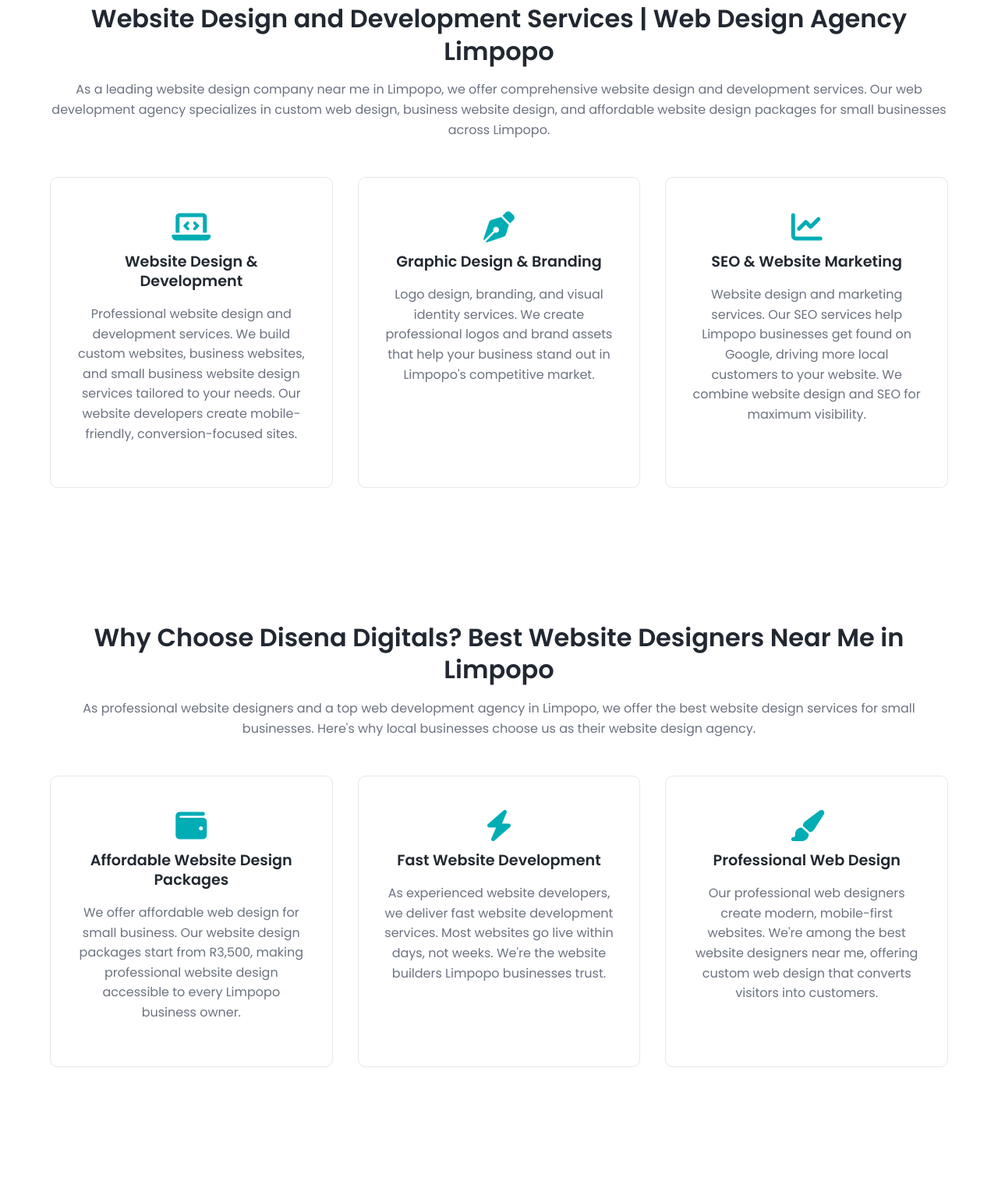
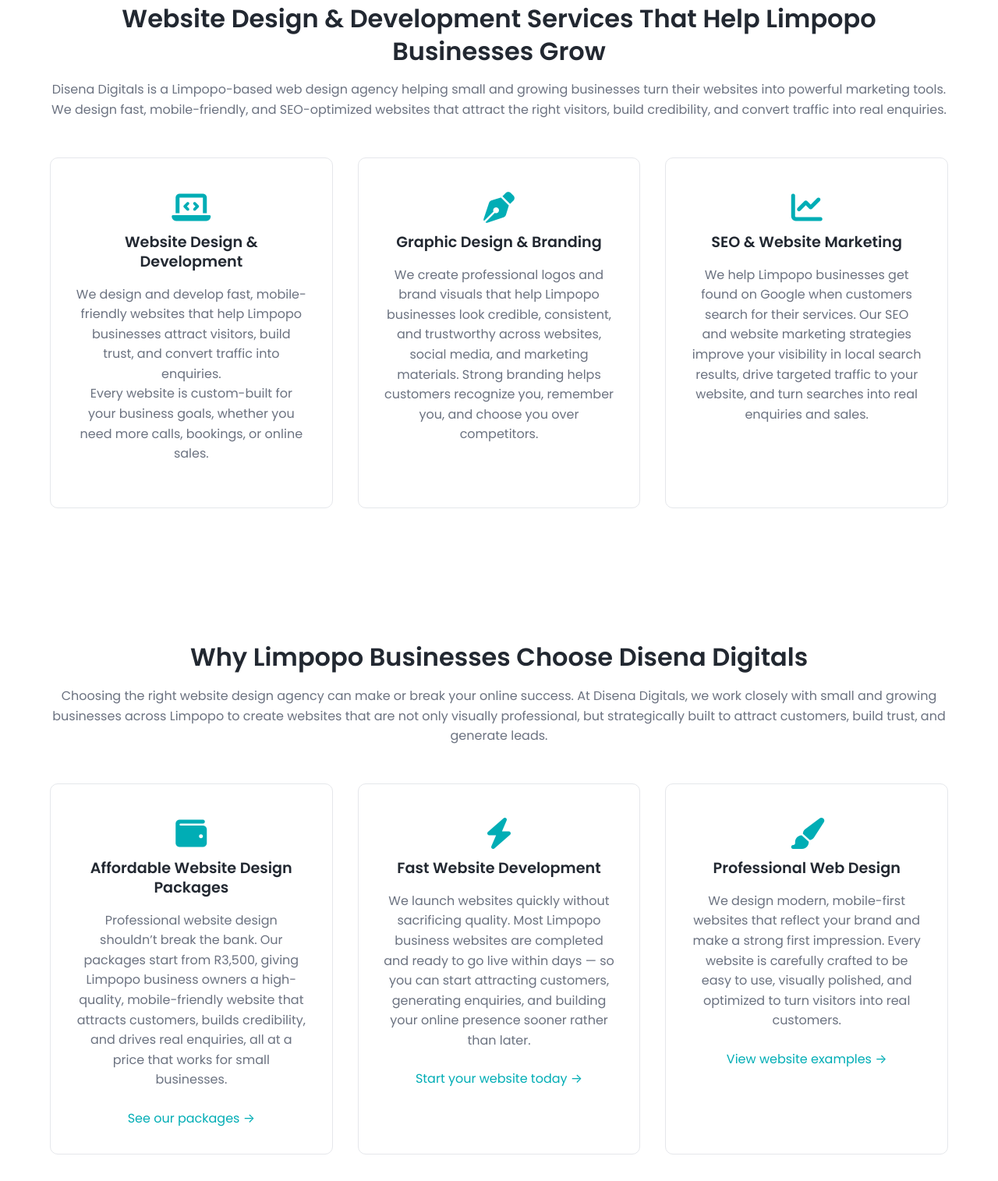
Before and after one commit to NyikoMnisii/disenadigitals, a plain HTML site: page index.html in a window 1280 px wide. Shown: the part 1085-2600 px from the top of the page at 78% size. Drawn offline with nearby package versions, Linux system fonts and the light colour scheme.

Commit message:
done adding the services seo

```diff
--- a/index.html
+++ b/index.html
@@ -275,29 +275,38 @@ Get a Free Website Consultation
   <section id="services">
     <div class="container">
       <div class="section-container text-center mb-5">
-        <h2>Website Design and Development Services | Web Design Agency Limpopo</h2>
-        <p>As a leading website design company near me in Limpopo, we offer comprehensive website design and development services. Our web development agency specializes in custom web design, business website design, and affordable website design packages for small businesses across Limpopo.</p>
+        <h2>Website Design & Development Services That Help Limpopo Businesses Grow</h2>
+        <p> Disena Digitals is a Limpopo-based web design agency helping small and growing businesses
+    turn their websites into powerful marketing tools. We design fast, mobile-friendly,
+    and SEO-optimized websites that attract the right visitors, build credibility,
+    and convert traffic into real enquiries.</p>
       </div>
       <div class="row">
         <div class="col-12 col-md-4">
           <div class="card text-center">
             <div class="mb-3 text-accent" style="font-size: 2.5rem;"><i class="fas fa-laptop-code" aria-hidden="true"></i></div>
             <h3>Website Design & Development</h3>
-            <p>Professional website design and development services. We build custom websites, business websites, and small business website design services tailored to your needs. Our website developers create mobile-friendly, conversion-focused sites.</p>
+            <p> We design and develop fast, mobile-friendly websites that help Limpopo businesses attract visitors, build trust, and convert traffic into enquiries. <br>Every website is custom-built for your business goals, whether you need more calls, bookings,
+    or online sales.</p>
           </div>
         </div>
         <div class="col-12 col-md-4">
           <div class="card text-center">
             <div class="mb-3 text-accent" style="font-size: 2.5rem;"><i class="fas fa-pen-nib" aria-hidden="true"></i></div>
             <h3>Graphic Design & Branding</h3>
-            <p>Logo design, branding, and visual identity services. We create professional logos and brand assets that help your business stand out in Limpopo's competitive market.</p>
+            <p> We create professional logos and brand visuals that help Limpopo businesses look
+    credible, consistent, and trustworthy across websites, social media, and marketing
+    materials. Strong branding helps customers recognize you, remember you, and choose you
+    over competitors.</p>
           </div>
         </div>
         <div class="col-12 col-md-4">
           <div class="card text-center">
             <div class="mb-3 text-accent" style="font-size: 2.5rem;"><i class="fas fa-chart-line" aria-hidden="true"></i></div>
             <h3>SEO & Website Marketing</h3>
-            <p>Website design and marketing services. Our SEO services help Limpopo businesses get found on Google, driving more local customers to your website. We combine website design and SEO for maximum visibility.</p>
+            <p>We help Limpopo businesses get found on Google when customers search for their services.
+      Our SEO and website marketing strategies improve your visibility in local search results,
+      drive targeted traffic to your website, and turn searches into real enquiries and sales.</p>
           </div>
         </div>
       </div>
@@ -308,29 +317,49 @@ Get a Free Website Consultation
   <section id="why-choose-us">
     <div class="container">
       <div class="section-container text-center mb-5">
-        <h2>Why Choose Disena Digitals? Best Website Designers Near Me in Limpopo</h2>
-        <p>As professional website designers and a top web development agency in Limpopo, we offer the best website design services for small businesses. Here's why local businesses choose us as their website design agency.</p>
+        <h2>Why Limpopo Businesses Choose Disena Digitals</h2>
+        <p>Choosing the right website design agency can make or break your online success.
+    At Disena Digitals, we work closely with small and growing businesses across Limpopo
+    to create websites that are not only visually professional, but strategically built
+    to attract customers, build trust, and generate leads.</p>
       </div>
       <div class="row">
         <div class="col-12 col-md-4">
           <div class="card text-center">
             <div class="mb-3 text-accent" style="font-size: 2.5rem;"><i class="fas fa-wallet" aria-hidden="true"></i></div>
             <h3>Affordable Website Design Packages</h3>
-            <p>We offer affordable web design for small business. Our website design packages start from R3,500, making professional website design accessible to every Limpopo business owner.</p>
+            <p> Professional website design shouldn’t break the bank. Our packages start from R3,500,
+    giving Limpopo business owners a high-quality, mobile-friendly website that attracts
+    customers, builds credibility, and drives real enquiries, all at a price that works
+    for small businesses.</p>
+    <a href="#packages" class="text-accent fw-semibold">
+  See our packages →
+</a>
+
           </div>
         </div>
         <div class="col-12 col-md-4">
           <div class="card text-center">
             <div class="mb-3 text-accent" style="font-size: 2.5rem;"><i class="fas fa-bolt" aria-hidden="true"></i></div>
             <h3>Fast Website Development</h3>
-            <p>As experienced website developers, we deliver fast website development services. Most websites go live within days, not weeks. We're the website builders Limpopo businesses trust.</p>
+            <p>We launch websites quickly without sacrificing quality. Most Limpopo business websites
+    are completed and ready to go live within days — so you can start attracting customers,
+    generating enquiries, and building your online presence sooner rather than later.</p>
+    <a href="#contact" class="text-accent fw-semibold">
+  Start your website today →
+</a>
+
           </div>
         </div>
         <div class="col-12 col-md-4">
           <div class="card text-center">
             <div class="mb-3 text-accent" style="font-size: 2.5rem;"><i class="fas fa-paint-brush" aria-hidden="true"></i></div>
             <h3>Professional Web Design</h3>
-            <p>Our professional web designers create modern, mobile-first websites. We're among the best website designers near me, offering custom web design that converts visitors into customers.</p>
+            <p>We design modern, mobile-first websites that reflect your brand and make a strong first
+    impression. Every website is carefully crafted to be easy to use, visually polished,
+    and optimized to turn visitors into real customers.</p>
+    <a href="#portfolio" class="text-accent fw-semibold">
+  View website examples →</a>
           </div>
         </div>
       </div>
```
